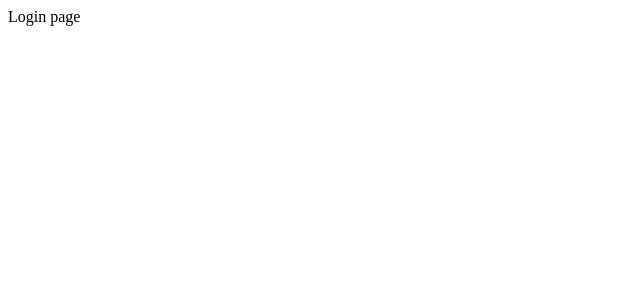
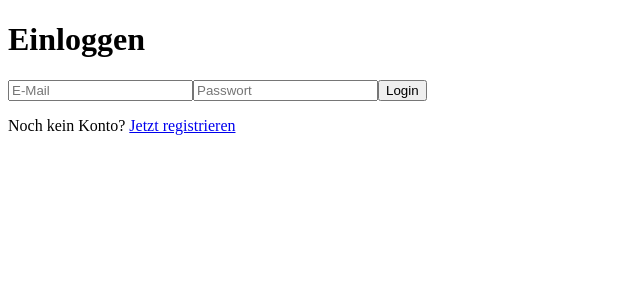
Before and after one commit to Beautylover2025/doceba-ugc-manager, a Next.js app in the folder doceba-ugc-manager-starter/: page /login in a window 1280 px wide. Shown: the top 300 px of the page, without its empty margins (0-640 px from the left). Built offline with nearby package versions, Linux system fonts and the light colour scheme.

Commit message:
Update page.tsx

```diff
--- a/doceba-ugc-manager-starter/app/login/page.tsx
+++ b/doceba-ugc-manager-starter/app/login/page.tsx
@@ -1 +1,56 @@
-export default function Login() { return <div>Login page</div>; }
+'use client'
+
+import { useState } from 'react'
+import { useRouter } from 'next/navigation'
+import { supabase } from '@/lib/supabaseClient'
+
+export default function LoginPage() {
+  const [email, setEmail] = useState('')
+  const [password, setPassword] = useState('')
+  const [loading, setLoading] = useState(false)
+  const [error, setError] = useState<string | null>(null)
+  const router = useRouter()
+
+  async function onSubmit(e: React.FormEvent) {
+    e.preventDefault()
+    setError(null)
+    setLoading(true)
+    const { error } = await supabase.auth.signInWithPassword({ email, password })
+    setLoading(false)
+    if (error) setError(error.message)
+    else router.replace('/app')
+  }
+
+  return (
+    <main className="mx-auto max-w-sm p-6">
+      <h1 className="mb-4 text-xl font-semibold">Einloggen</h1>
+      <form onSubmit={onSubmit} className="space-y-3">
+        <input
+          className="w-full rounded border p-2"
+          placeholder="E-Mail"
+          type="email"
+          value={email}
+          onChange={(e) => setEmail(e.target.value)}
+        />
+        <input
+          className="w-full rounded border p-2"
+          placeholder="Passwort"
+          type="password"
+          value={password}
+          onChange={(e) => setPassword(e.target.value)}
+        />
+        {error && <p className="text-sm text-red-600">{error}</p>}
+        <button
+          className="w-full rounded bg-black p-2 text-white disabled:opacity-60"
+          disabled={loading}
+        >
+          {loading ? 'Bitte warten …' : 'Login'}
+        </button>
+      </form>
+      <p className="mt-4 text-sm">
+        Noch kein Konto?{' '}
+        <a className="text-blue-600 underline" href="/register">Jetzt registrieren</a>
+      </p>
+    </main>
+  )
+}
```
